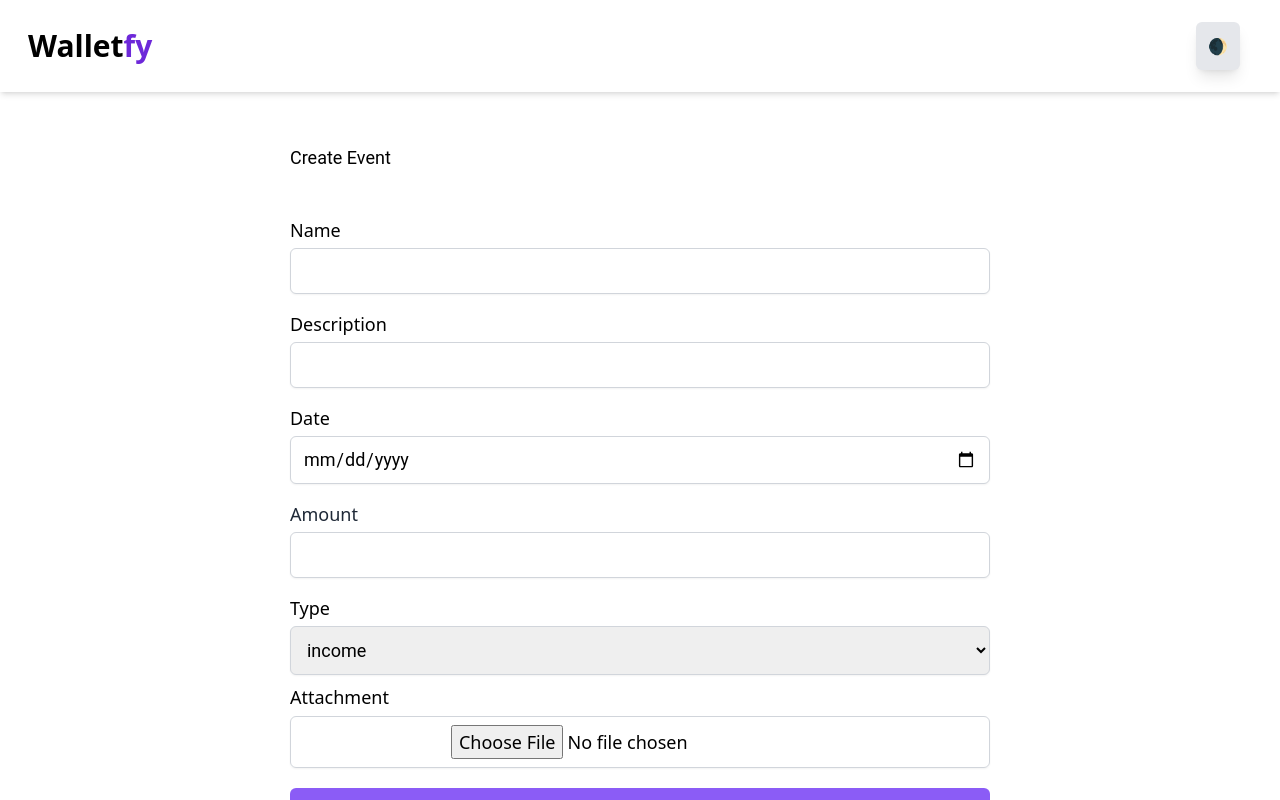
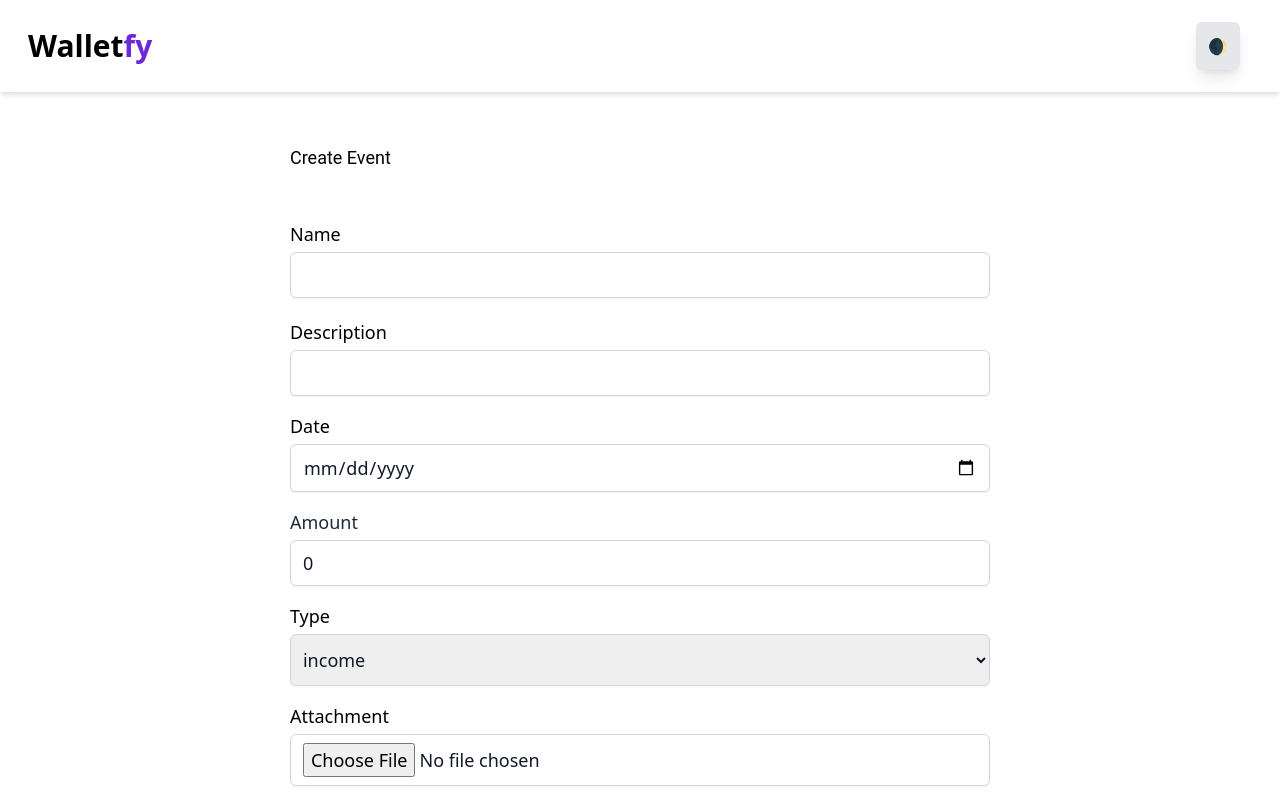
Before and after one commit to EloyG3186/Walletfy_Project, a React (Vite) app: page /events/form/1 in a window 1280 px wide. Shown: the top 800 px of the page. Built offline with nearby package versions, Linux system fonts and the light colour scheme.

Commit message:
implementación de ID

```diff
--- a/package.json
+++ b/package.json
@@ -17,6 +17,7 @@
     "react": "^18.3.1",
     "react-dom": "^18.3.1",
     "react-router-dom": "^7.1.3",
+    "uuid": "^11.0.5",
     "zod": "^3.24.1"
   },
   "devDependencies": {
--- a/src/components/form/Attachment.tsx
+++ b/src/components/form/Attachment.tsx
@@ -1,6 +1,14 @@
 import React, { useState } from 'react';
+import { v4 as uuidv4 } from 'uuid';
 
-const Attachment: React.FC<{ label: string }> = ({ label }) => {
+interface AttachmentProps {
+    label: string;
+    value: string;
+    onChange: (e: React.ChangeEvent<HTMLInputElement>) => void;
+    className?: string;
+}
+
+const Attachment: React.FC<AttachmentProps> = ({ label, onChange, className }) => {
     const [image, setImage] = useState<string | ArrayBuffer | null>(null);
 
     const handleFileChange = (e: React.ChangeEvent<HTMLInputElement>) => {
@@ -9,6 +17,14 @@ const Attachment: React.FC<{ label: string }> = ({ label }) => {
             const reader = new FileReader();
             reader.onloadend = () => {
                 setImage(reader.result);
+                const fileId = uuidv4(); // Generar un UUID para el archivo
+                onChange({
+                    ...e,
+                    target: {
+                        ...e.target,
+                        value: fileId, // Asignar el UUID como valor
+                    },
+                });
             };
             reader.readAsDataURL(file);
         } else {
@@ -17,22 +33,14 @@ const Attachment: React.FC<{ label: string }> = ({ label }) => {
     };
 
     return (
-        <div className="attachment-container">
-            <label className='attachment-label  cd-font-medium cd-font-sans'>
-                {label}
-                <input
-                    type="file"
-                    accept="image/*"
-                    onChange={handleFileChange}
-                    className="cd-mt-1 cd-flex cd-justify-start cd-w-full dark:cd-bg-zinc-700 cd-px-40 cd-py-2 cd-border cd-border-gray-300 dark:cd-border-gray-100 cd-rounded-md cd-shadow-sm focus:cd-outline-none fous:cd-ring-indigo"
-                />
-            </label>
-
-            {image && (
-                <div className="attachment-preview">
-                    <img src={image as string} alt="Preview" className="attachment-image" />
-                </div>
-            )}
+        <div className={`attachment-container ${className}`}>
+            <label className="attachment-label cd-pt-2 cd-font-medium cd-block cd-text-lg cd-font-sans ">{label}</label>
+            <input
+                type="file"
+                onChange={handleFileChange}
+                className="attachment-input cd-text-gray-900 dark:cd-text-gray-200 cd-font-sans cd-mt-1 cd-block cd-w-full cd-px-3 cd-py-2 dark:cd-bg-zinc-700 cd-border cd-border-gray-300 dark:cd-border-gray-500 cd-rounded-md cd-shadow-sm focus:cd-outline-none focus:cd-ring-indigo"
+            />
+            {image && <img src={image as string} alt="Attachment preview" className="cd-mt-2 cd-w-full cd-h-auto" />}
         </div>
     );
 };
--- a/src/components/form/InputDate.tsx
+++ b/src/components/form/InputDate.tsx
@@ -2,30 +2,25 @@ import React from 'react';
 
 interface InputDateProps {
     label: string;
-    //value: string;
-    //onChange: (value: string) => void;
+    value: string;
+    onChange: (e: React.ChangeEvent<HTMLInputElement>) => void;
     className?: string;
 }
 
 const InputDate: React.FC<InputDateProps> = ({
-    //label, value, onChange, className
-    label, className
-}) => {
-    const handleChange = (e: React.ChangeEvent<HTMLInputElement>) => {
-        //onChange(e.target.value);
-    };
-
+    label, value, onChange, className}) => {
     return (
         <div className={`input-date-container ${className}`}>
             <label className="input-date-label cd-pt-2 cd-block cd-text-lg cd-font-sans cd-font-medium ">{label}</label>
             <input
                 type="date"
-                //value={value}
-                //onChange={handleChange}
-                className="input-date cd-mt-1 cd-block cd-w-full cd-px-3 cd-py-2 dark:cd-bg-zinc-700 cd-border cd-border-gray-300 dark:cd-border-gray-100 cd-rounded-md cd-shadow-sm focus:cd-outline-none fous:cd-ring-indigo"
+                value={value}
+                onChange={onChange}
+                className="input-date cd-text-gray-300 cd-text-gray-900 dark:cd-text-gray-200 cd-font-sans cd-mt-1 cd-block cd-w-full cd-px-3 cd-py-2 dark:cd-bg-zinc-700 cd-border cd-border-gray-300 dark:cd-border-gray-500 cd-rounded-md cd-shadow-sm focus:cd-outline-none fous:cd-ring-indigo"
             />
         </div>
-    );
+    )
+
 };
 
 export default InputDate;
--- a/src/components/form/NumberInput.tsx
+++ b/src/components/form/NumberInput.tsx
@@ -1,25 +1,20 @@
-import React, {useState} from 'react'
+import React from 'react'
 
-type InputProps = {
+type NumberInputProps = {
     label: string;
-    value?: string;
+    value: number;
     error?: string;
     className?: string;
-    onChange?: (value: boolean) => void;
+    onChange: (e: React.ChangeEvent<HTMLInputElement>) => void;
 }
 
-const NumberInput = React.forwardRef<HTMLInputElement, InputProps>(
+const NumberInput = React.forwardRef<HTMLInputElement, NumberInputProps>(
     (props, ref) => {
-        const { label, error, className, } = props;
+        const { label, value, onChange, error, className } = props;
 
-        const [value, setValue] = useState<string>('');
+        //const [value, setValue] = useState<string>('');
 
-        const handleChange = (e: React.ChangeEvent<HTMLInputElement>) => {
-          const newValue = e.target.value;
-          if (/^\d*\.?\d*$/.test(newValue) && parseFloat(newValue) > 0) {
-            setValue(newValue);
-          }
-        };
+
 
         return (
             <div className={className}>
@@ -29,13 +24,14 @@ const NumberInput = React.forwardRef<HTMLInputElement, InputProps>(
                 <input
                     ref={ref}
                     type="number"
-                    //value={value}
-                    //onChange={(e) => handleChange(e)}
-                    className="cd-mt-1 cd-block cd-w-full dark:cd-text-gray-300 cd-px-7 cd-py-2 dark:cd-bg-zinc-700 cd-border cd-border-gray-300 dark:cd-border-gray-100 cd-rounded-md cd-shadow-sm focus:cd-outline-none fous:cd-ring-indigo"
+                    value={value}
+                    onChange={onChange}
+                    className="cd-mt-1 cd-px-3 cd-font-sans cd-block cd-w-full cd-text-gray-900 dark:cd-text-gray-200 cd-py-2 dark:cd-bg-zinc-700 cd-border cd-border-gray-300 dark:cd-border-gray-500 cd-rounded-md cd-shadow-sm focus:cd-outline-none fous:cd-ring-indigo"
                 />
                 {error && <p className="cd-mt-2 cd-text-sm cd-text-red-600">{error}</p>}
             </div>
         );
-    });
+    }
+);
 
 export default NumberInput;
--- a/src/components/form/Select.tsx
+++ b/src/components/form/Select.tsx
@@ -1,14 +1,15 @@
+import React from 'react';
+
 type SelectProps = {
     label: string;
-    value?: string;
+    value: string;
     options: string[];
     error?: string;
     className?: string;
-    onChange?: (value: string) => void;
-  };
+    onChange: (e: React.ChangeEvent<HTMLSelectElement>) => void;
+};
 
-  const SelectInput = (props: SelectProps) => {
-    const { label, value, options, error, onChange, className } = props;
+const SelectInput: React.FC<SelectProps> = ({ label, value, options, error, onChange, className }) => {
 
     return (
       <div className={className}>
@@ -16,9 +17,9 @@ type SelectProps = {
           {label}
         </label>
         <select
-          //value={value}
-          //onChange={(e) => onChange(e.target.value)}
-          className="cd-mt-1  cd-block cd-w-full cd-text-lg cd-px-3 cd-py-3 cd-border cd-border-gray-300 dark:cd-border-gray-100 dark:cd-bg-zinc-700 cd-rounded-md cd-shadow-sm focus:cd-outline-none focus:cd-ring-indigo-500 focus:cd-border-indigo-500 lg:cd-text-lg"
+          value={value}
+          onChange={onChange}
+          className="cd-mt-1 cd-text-gray-900 dark:cd-text-gray-200 cd-font-sans  cd-block cd-w-full cd-text-lg cd-px-2 cd-py-3 cd-border cd-border-gray-300 dark:cd-border-gray-500 dark:cd-bg-zinc-700 cd-rounded-md cd-shadow-sm focus:cd-outline-none focus:cd-ring-indigo-500 focus:cd-border-indigo-500 lg:cd-text-lg"
         >
           {options.map((option) => (
             <option className=" cd-text-lg" key={option} value={option}>
--- /dev/null
+++ b/src/models/Event.ts
@@ -0,0 +1,49 @@
+import { v4 as uuidv4 } from 'uuid';
+
+export interface Event {
+    id: string;
+    name: string;
+    description?: string;
+    amount: number;
+    type: 'income' | 'expense';
+    date: string;
+    attachment?: string;
+}
+
+export const createEvent = (
+    name: string,
+    amount: number,
+    type: 'income' | 'expense',
+    date: string,
+    description?: string,
+    attachment?: string
+): Event => {
+    const id = uuidv4();
+    console.log('Generated ID:', id); // Agregar console.log para verificar el ID
+
+    if (name.length > 20) {
+        throw new Error('El nombre debe tener menos de 20 caracteres');
+    }
+    if (description && description.length > 100) {
+        throw new Error('La descripción debe tener menos de 100 caracteres');
+    }
+    if (amount <= 0) {
+        throw new Error('El monto debe ser mayor a 0');
+    }
+    if (isNaN(Date.parse(date))) {
+        throw new Error('La fecha no es válida');
+    }
+    if (type !== 'income' && type !== 'expense') {
+        throw new Error('El tipo de evento no es válido');
+    }
+
+    return {
+        id: uuidv4(),
+        name,
+        description,
+        amount,
+        type,
+        date,
+        attachment,
+    };
+};
--- a/src/pages/events/form.tsx
+++ b/src/pages/events/form.tsx
@@ -1,81 +1,137 @@
 import { useState } from 'react';
+import { createEvent, Event } from '@models/Event'; // MODELS
 import Input from '@components/form/Input';
 import InputDate from '@components/form/InputDate';
 import NumberInput from '@components/form/NumberInput';
 import SelectInput from '@components/form/Select';
 import Attachment from '@components/form/Attachment';
+
+
 //import Button from '@components/form/Button';
 
 
+//EventForm maneja el formulario y lógica para crear nuevos eventos
+// USE STATE= para manejar el estado de los campos del formulario.
 const EventForm = () => {
-    const [inputValue, setInputValue] = useState<string>('');
-    /*
-        const handleInputChange = (value: string) => {
-            setInputValue(value);
-        };*/
+    const [name, setName] = useState<string>('');
+    const [description, setDescription] = useState<string>('');
+    const [amount, setAmount] = useState<number>(0);
+    const [type, setType] = useState<'income' | 'expense'>('income');
+    const [date, setDate] = useState<string>('');
+    const [attachment, setAttachment] = useState<string>('');
+    const [error, setError] = useState<string | null>(null);
+    const [events, setEvents] = useState<Event[]>([]);
+
+
+    //handleSubmit se encarga de crear un nuevo evento con los valores actuales de los campos del formulario
+    const handleSubmit = (e: React.FormEvent) => {
+        e.preventDefault();
+        try {
+            const newEvent: Event = createEvent(name, amount, type, date, description, attachment);
+            setEvents([...events, newEvent]);
+            console.log('Event created:', newEvent);
+            // Reset form fields
+            setName('');
+            setDescription('');
+            setAmount(0);
+            setType('income');
+            setDate('');
+            setAttachment('');
+            setError(null);
+        } catch (error) {
+            setError((error as Error).message);
+            console.error('Error creating event:', error);
+        }
+    };
+
+
+
+
 
     return (
         <section className="cd-w-full">
 
-           <main className="cd-flex cd-flex-col cd-items-center cd-w-full cd-pt-5 cd-pb-14 cd-justify-center">
-                <div className=" cd-px-10  cd-mt-[2rem] cd-flex cd-flex-col dark:cd-bg-zinc-800 ">
-                    <form className='cd-flex cd-flex-col cd-text-lg  dark:cd-text-white '>
+            <main className="cd-flex cd-transition-colors cd-duration-500  dark:cd-bg-zinc-900 cd-flex-col cd-items-center cd-w-full cd-pt-5 cd-pb-14 cd-justify-center">
+                <div className=" cd-px-10  cd-mt-[2rem] cd-flex cd-flex-col cd-transition-colors cd-duration-500 ">
+                    <form className='cd-flex cd-flex-col cd-text-lg  dark:cd-text-white' onSubmit={handleSubmit}>
 
 
                         <h1 className='cd-pb-8'>Create Event</h1>
+                        {error && <p className="cd-text-red-500">{error}</p>}
                         <div>
                             <Input
+                                className='cd-py-1'
                                 label="Name"
-                                //value={inputValue}
-                                //onChange={() => {  }}
+                                value={name}
+                                onChange={(e) => setName(e.target.value)}
+
                             />
                         </div>
 
                         <div className='cd-py-1'>
                             <Input
                                 label="Description"
-                                //value={inputValue}
-                                //onChange={() => { setInputValue }}
+                                value={description}
+                                onChange={(e) => setDescription(e.target.value)}
+
                             />
                         </div>
 
                         <div className='cd-py-1'>
                             <InputDate
                                 label="Date"
-                                //value={inputValue}
-                               //onChange={() => { setInputValue }}
+                                value={date}
+                                onChange={(e) => setDate(e.target.value)}
+
                             />
                         </div>
 
                         <div className='cd-py-1 '>
                             <NumberInput
                                 label="Amount"
-                                //value={inputValue}
-                                //onChange={() => { setInputValue }}
+                                value={amount}
+                                onChange={(e) => setAmount(parseFloat(e.target.value))}
+
                             />
                         </div>
 
                         <div className='cd-py-1 '>
                             <SelectInput
                                 label="Type"
-                                //value={inputValue}
+                                value={type}
                                 options={['income', 'expense']}
-                                //onChange={() => { setInputValue }}
+                                onChange={(e) => setType(e.target.value as 'income' | 'expense')}
+
                             />
                         </div>
 
-                      <div className='cd-py-1'>
-                        <Attachment
-                            label="Attachment"
-                        />
+                        <div className='cd-py-1'>
+                            <Attachment
+                                label="Attachment"
+                                value={attachment}
+                                onChange={(e) => setAttachment(e.target.value)}
+                            />
                         </div>
 
                         <button className='cd-self-center cd-mt-4 cd-font-medium cd-text-lg  cd-font-sans cd-px-80 cd-py-4 cd-bg-violet-500 cd-text-white cd-rounded-md hover:cd-bg-violet-600'>
-                        Submit
+                            Submit
                         </button>
-
-
                     </form>
+                    <div className="cd-mt-8">
+                        <h2 className="cd-text-xl dark:cd-text-gray-300 cd-font-bold">Created Events</h2>
+                        <ul className="cd-text-gray-800 dark:cd-text-gray-300">
+                            {events.map((event) => (
+                                <li key={event.id}>
+                                    <p>ID: {event.id}</p>
+                                    <p>Name: {event.name}</p>
+                                    <p>Description: {event.description}</p>
+                                    <p>Amount: {event.amount}</p>
+                                    <p>Type: {event.type}</p>
+                                    <p>Date: {event.date}</p>
+                                </li>
+                            ))}
+                        </ul>
+                    </div>
                 </div >
             </main>
 
--- a/src/pages/home/header.tsx
+++ b/src/pages/home/header.tsx
@@ -4,7 +4,7 @@ import MyContext from '@context/index';
 
 const Header = () => {
 
-    const { schema, toggleSchema } = React.useContext(MyContext);
+    const { toggleSchema } = React.useContext(MyContext);
 
     return (
         <header className=" cd-fixed-div cd-font-sans  cd-flex cd-items-center cd-justify-between cd-p-4 cd-shadow-md dark:cd-bg-zinc-800" >
--- a/tsconfig.app.json
+++ b/tsconfig.app.json
@@ -29,6 +29,7 @@
        "@customTypes/*": ["src/types/*"],
        "@pages/*": ["src/pages/*"],
        "@context/*": ["src/context/*"],
+       "@models/*": ["src/models/*"],
          }
   },
   "include": ["src"]
--- a/vite.config.ts
+++ b/vite.config.ts
@@ -11,6 +11,7 @@ export default defineConfig({
       '@pages': resolve(__dirname,'./src/pages'),
       '@customTypes': resolve(__dirname, './src/types'),
       '@context': resolve(__dirname, './src/context'),
+      '@models': resolve(__dirname, './src/models'),
     },
   },
 
```
Also changed, not shown: src/components/form/Button.tsx (+12 -12 lines), src/components/form/Input.tsx (+7 -7 lines), 1 other file (tests, documents, lock files or other folders).
